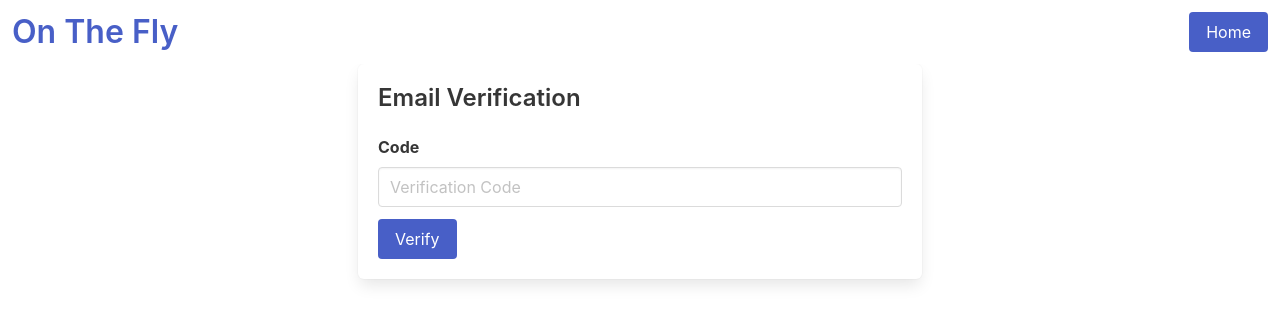
After one commit to Maheshkumar-novice/On-The-Fly, a Flask app: page /auth/get_verification_code_page in a window 1280 px wide. The commit adds this page. Shown: the top 324 px of the page. Run offline with Flask 3, Linux system fonts and the light colour scheme; a user stored in the database is signed in; tables that the repository leaves empty hold one stand-in row (values such as "Sample post").

Commit message:
Create basic email verification

```diff
--- a/application/__init__.py
+++ b/application/__init__.py
@@ -2,11 +2,13 @@ from flask import Flask, render_template
 from flask_login import LoginManager
 from flask_sqlalchemy import SQLAlchemy
 
-from config import APP_SETTINGS
+from config import APP_SETTINGS, Config
+from twilio.rest import Client
 
 db = SQLAlchemy()
 login_manager = LoginManager()
-
+login_manager.login_view = 'home'
+mail_client = Client(Config.TWILIO_ACCOUNT_SID, Config.TWILIO_AUTH_TOKEN)
 
 def create_app():
     app = Flask(__name__)
--- a/application/auth/controller.py
+++ b/application/auth/controller.py
@@ -1,9 +1,10 @@
-from flask import flash, redirect, render_template, url_for
-from flask_login import login_user, logout_user
+from lib.mailer import send_verification
+from flask import flash, redirect, render_template, url_for, session
+from flask_login import current_user, login_user, logout_user, login_required
 
 from application import db
 from application.auth.constants import BUSINESS_ROLE, CUSTOMER_ROLE
-from application.auth.forms import UserLoginForm, UserRegistrationForm
+from application.auth.forms import *
 from application.auth.models import Role, User
 
 
@@ -63,7 +64,7 @@ def login_business_user():
             flash('Please check the credentials and try again.')
             return redirect(url_for('auth.login_business_user'))
         login_user(user)
-        return redirect(url_for('home'))
+        return redirect(url_for('auth.get_security_measures_page'))
     return render_template('business_login.html', form=form, account_type='business')
 
 
@@ -88,3 +89,45 @@ def login_customer_user():
 def logout():
     logout_user()
     return redirect(url_for('home'))
+
+
+@login_required
+def get_security_measures_page():
+    if not current_user.is_email_verified:
+        return redirect(url_for('auth.get_email_verification_page'))
+
+
+@login_required
+def get_email_verification_page():
+    return render_template('email_verification.html', form=EmailVerificationForm())
+
+
+@login_required
+def generate_email_verification_code():
+    form = EmailVerificationForm()
+
+    if form.validate_on_submit():
+        to_email = form.email.data
+        session['to_email'] = to_email
+        send_verification(to_email)
+        return redirect(url_for('auth.get_verification_code_page'))
+    return render_template('email_verification.html', form=form)
+
+
+@login_required
+def get_verification_code_page():
+    return render_template('verification_code.html', form=EmailVerificationCodeForm())
+
+
+@login_required
+def verify_email_verification_code():
+    form = EmailVerificationCodeForm()
+
+    if form.validate_on_submit():
+        email = session['to_email']
+        user = User.query.filter_by(email=email).first()
+        user.is_email_verified = True
+        db.session.add(user)
+        db.session.commit()
+        return redirect(url_for('home'))
+    return render_template('verification_code.html', form=form)
--- a/application/auth/forms.py
+++ b/application/auth/forms.py
@@ -1,3 +1,4 @@
+from lib.mailer import check_verification_token
 from flask_wtf import FlaskForm
 from wtforms import EmailField, PasswordField, StringField, TelField
 from wtforms.validators import (DataRequired, Email, EqualTo, Length, Regexp,
@@ -33,3 +34,27 @@ class UserLoginForm(FlaskForm):
         DataRequired(), Email()], description='Email')
     password = PasswordField('Password', validators=[
                              DataRequired(), Length(min=6, max=50), Regexp(regex='(?=.*\d)(?=.*[a-z])(?=.*[A-Z]).{8,50}')], description='Password')
+
+    def validate_email(self, email):
+        user = User.query.filter_by(email=email.data).first()
+        if user is None:
+            raise ValidationError('User not exist.')
+
+
+class EmailVerificationForm(FlaskForm):
+    email = EmailField('Email', validators=[
+        DataRequired(), Email()], description='Email')
+
+    def validate_email(self, email):
+        user = User.query.filter_by(email=email.data).first()
+        if user is None:
+            raise ValidationError('Email not exist.')
+
+
+class EmailVerificationCodeForm(FlaskForm):
+    code = StringField('Code', validators=[DataRequired(), Length(
+        min=6, max=6), Regexp(regex='^\d{6}$')], description='Verification Code')
+
+    def validate_code(self, code):
+        if not check_verification_token(code.data):
+            raise ValidationError('Incorrect Verification Code.')
--- a/application/auth/models.py
+++ b/application/auth/models.py
@@ -1,7 +1,7 @@
 from datetime import datetime
 
 from flask_login import UserMixin
-from sqlalchemy import Column, DateTime, Enum, ForeignKey, Integer, String
+from sqlalchemy import Column, DateTime, Enum, ForeignKey, Integer, String, Boolean
 from sqlalchemy.orm import relationship
 from werkzeug.security import check_password_hash, generate_password_hash
 
@@ -19,6 +19,7 @@ class User(db.Model, UserMixin):
     email = Column(String(100), nullable=False, unique=True)
     mobile_no = Column(String(20), nullable=False, unique=True)
     password_hash = Column(String(150), nullable=False)
+    is_email_verified = Column(Boolean, nullable=False, default=False)
     created_at = Column(DateTime, nullable=False, default=datetime.now)
     updated_at = Column(DateTime, nullable=False,
                         default=datetime.now, onupdate=datetime.now)
--- /dev/null
+++ b/application/auth/templates/_form_fields.html
@@ -0,0 +1,23 @@
+{% for field in form %}
+    <div class="field">
+    {% if field.type.lower() != 'csrftokenfield' %}
+        {{field.label(class='label')}}
+        <div class="control">
+        {% if field.type.lower() == 'passwordfield' %}
+            {{field(placeholder=field.description, class='input', pattern='(?=.*\d)(?=.*[a-z])(?=.*[A-Z]).{8,50}')}}
+        {% else %}
+            {{field(placeholder=field.description, class='input')}}
+        {% endif %}
+        </div>
+    {% else %}
+        {{field}}
+    {% endif %}
+    {% if field.errors %}
+        {% for error in field.errors %}
+        <p class="help is-danger">
+            {{error}}
+        </p>
+        {% endfor %}
+    {% endif %}
+    </div>
+{% endfor %}
--- /dev/null
+++ b/application/auth/templates/verification_code.html
@@ -0,0 +1,26 @@
+{% extends "base.html" %}
+
+{% block content %}
+  {% include "_flash.html" %}
+
+  {% include "_common_navbar.html" %}
+
+  <div class="container">
+    <div class="columns">
+      <div class="column is-half is-offset-one-quarter">
+        <form action="{{url_for('auth.verify_email_verification_code')}}" method="POST" class="box">
+            <fieldset>
+                <legend class="title is-4">Email Verification</legend>
+                {% include "_form_fields.html" %}
+
+                <div class="field">
+                    <div class="control">
+                        <button type="submit" class="button is-link">Verify</button>
+                    </div>
+                </div>
+            </fieldset>
+        </form>
+      </div>
+    </div>
+</div>
+{% endblock %}
--- a/application/templates/_common_navbar.html
+++ b/application/templates/_common_navbar.html
@@ -8,7 +8,7 @@
             <a class="button is-link" href="{{url_for('auth.get_business_signup_page')}}">Business</a>
         </div>
         <div class="navbar-item">
-            <a class="button is-link" href="{{url_for('auth.get_customer_signup_page')}}">Customer</a>
+            <a class="button is-link" href="{{url_for('auth.logout')}}">Customer</a>
         </div>
     {% else %}
         <div class="navbar-item">
--- a/application/templates/home.html
+++ b/application/templates/home.html
@@ -1,6 +1,8 @@
 {% extends "base.html" %}
 
 {% block content %}
+    {% include "_flash.html" %}
+
     <main class="hero is-fullheight">
         <div class="hero-head">
             {% include "_common_navbar.html" %}
--- a/config.py
+++ b/config.py
@@ -17,6 +17,9 @@ class Config():
     SECRET_KEY = os.getenv('SECRET_KEY', os.urandom(32))
     SENDGRID_API_KEY = os.getenv('SENDGRID_API_KEY')
     SQLALCHEMY_TRACK_MODIFICATIONS = False
+    TWILIO_ACCOUNT_SID = os.getenv('TWILIO_ACCOUNT_SID', '')
+    TWILIO_AUTH_TOKEN = os.getenv('TWILIO_AUTH_TOKEN', '')
+    TWILIO_VERIFY_SERVICE = os.getenv('TWILIO_VERIFY_SERVICE', '')
 
 
 class DevelopmentConfig(Config):
--- a/devops/liquibase/changelog.xml
+++ b/devops/liquibase/changelog.xml
@@ -43,4 +43,10 @@
             );
         </sql>
     </changeSet>
+    <changeSet id="3" author="Maheshkumar">
+        <sql>
+            ALTER TABLE public.users
+            ADD COLUMN is_email_verified boolean NOT NULL DEFAULT false;
+        </sql>
+    </changeSet>
 </databaseChangeLog>
```
Also changed, not shown: application/auth/routes.py (+25 -0 lines), application/auth/templates/_common_login_form_fields.html (+1 -23 lines), application/auth/templates/_common_signup_form_fields.html (+6 -28 lines), application/auth/templates/email_verification.html (added, +26 -0 lines), lib/mailer.py (added, +21 -0 lines), requirements.txt (+7 -0 lines), 1 other file.
